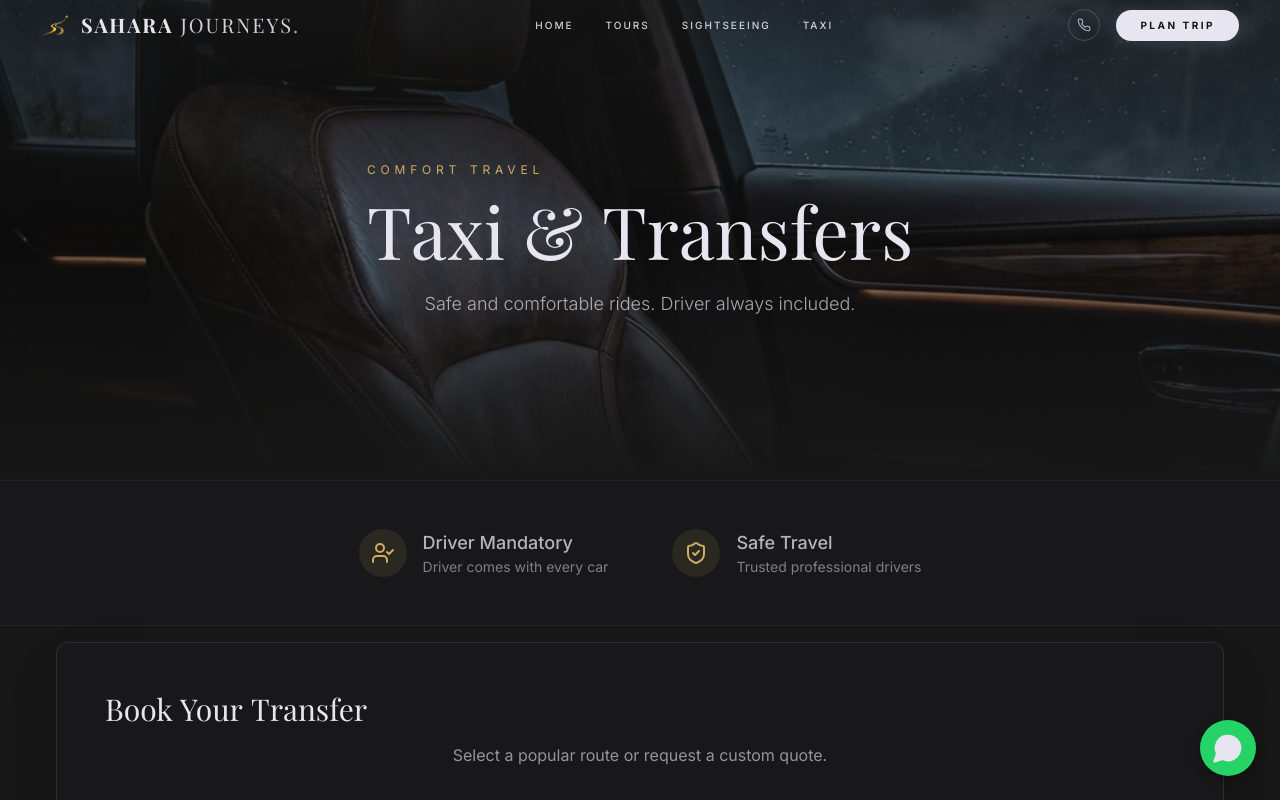
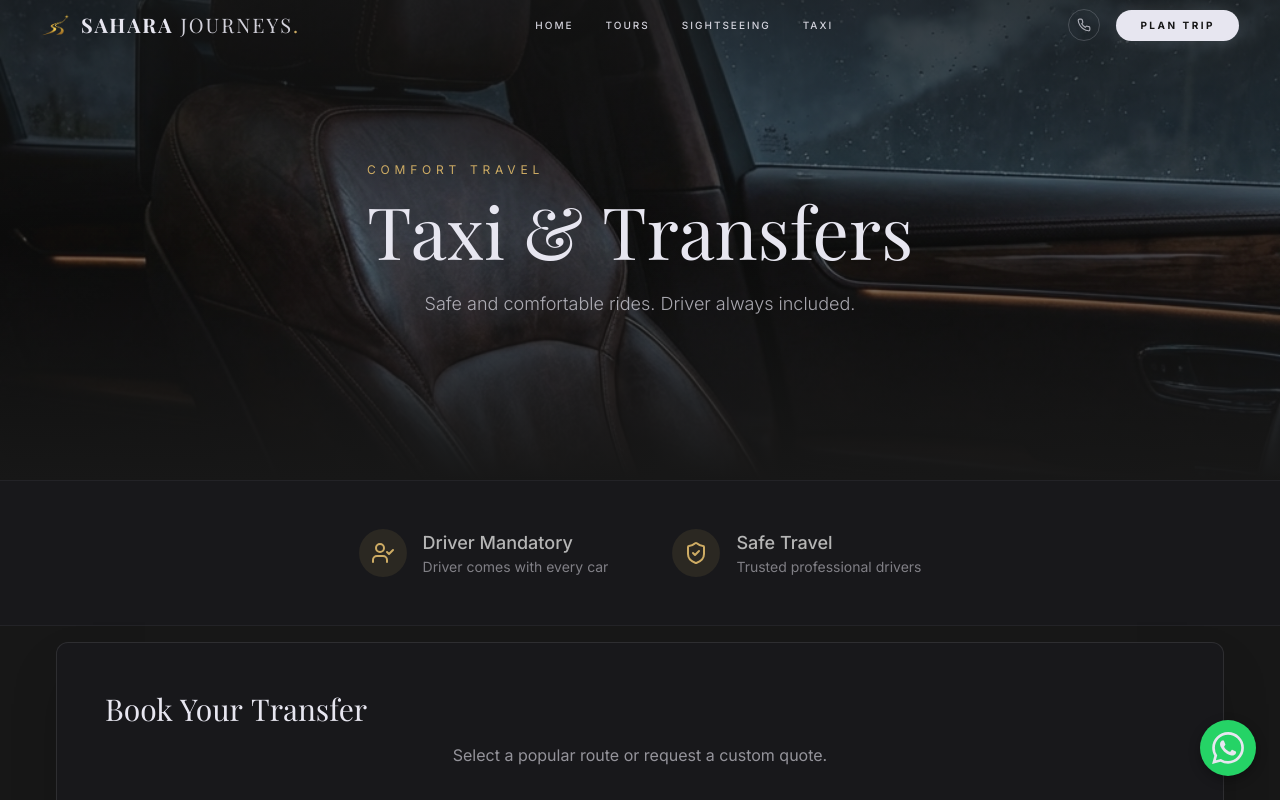
Before and after one commit to sashankbanda/sahara_travels_prototype, a React (Vite) app: page /transfers in a window 1280 px wide. Shown: the top 800 px of the page. Built offline with nearby package versions, Linux system fonts and the light colour scheme; a web font is replaced by a local one.

Commit message:
added whatsapp logo

```diff
--- a/src/components/home/Navbar.tsx
+++ b/src/components/home/Navbar.tsx
@@ -116,9 +116,9 @@
                     href="https://wa.me/910000000000"
                     target="_blank"
                     rel="noopener noreferrer"
-                    className="fixed bottom-6 right-6 z-[60] bg-[#25D366] text-white p-4 rounded-full shadow-2xl hover:bg-[#20bd5a] transition-colors"
+                    className="fixed bottom-6 right-6 z-[60] bg-[#25D366] text-white w-12 h-12 flex items-center justify-center rounded-full shadow-2xl hover:bg-[#20bd5a] transition-colors"
                 >
-                    <svg xmlns="http://www.w3.org/2000/svg" width="24" height="24" viewBox="0 0 24 24" fill="none" stroke="currentColor" strokeWidth="2" strokeLinecap="round" strokeLinejoin="round"><path d="M21 11.5a8.38 8.38 0 0 1-.9 3.8 8.5 8.5 0 0 1-7.6 4.7 8.38 8.38 0 0 1-3.8-.9L3 21l1.9-5.7a8.38 8.38 0 0 1-.9-3.8 8.5 8.5 0 0 1 4.7-7.6 8.38 8.38 0 0 1 3.8-.9h.5a8.48 8.48 0 0 1 8 8v.5z"></path></svg>
+                    <svg viewBox="0 0 24 24" className="w-6 h-6 fill-current" xmlns="http://www.w3.org/2000/svg"><path d="M17.472 14.382c-.297-.149-1.758-.867-2.03-.967-.273-.099-.471-.148-.67.15-.197.297-.767.966-.94 1.164-.173.199-.347.223-.644.075-.297-.15-1.255-.463-2.39-1.475-.883-.788-1.48-1.761-1.653-2.059-.173-.297-.018-.458.13-.606.134-.133.298-.347.446-.52.149-.174.198-.298.298-.497.099-.198.05-.371-.025-.52-.075-.149-.669-1.612-.916-2.207-.242-.579-.487-.5-.669-.51-.173-.008-.371-.01-.57-.01-.198 0-.52.074-.792.372-.272.297-1.04 1.016-1.04 2.479 0 1.462 1.065 2.875 1.213 3.074.149.198 2.096 3.2 5.077 4.487.709.306 1.262.489 1.694.625.712.227 1.36.195 1.871.118.571-.085 1.758-.719 2.006-1.413.248-.694.248-1.289.173-1.413-.074-.124-.272-.198-.57-.347m-5.421 7.403h-.004a9.87 9.87 0 01-5.031-1.378l-.361-.214-3.741.982.998-3.648-.235-.374a9.86 9.86 0 01-1.51-5.26c.001-5.45 4.436-9.884 9.888-9.884 2.64 0 5.122 1.03 6.988 2.898a9.825 9.825 0 012.893 6.994c-.003 5.45-4.437 9.884-9.885 9.884m8.413-18.297A11.815 11.815 0 0012.05 0C5.495 0 .16 5.335.157 11.892c0 2.096.547 4.142 1.588 5.945L.057 24l6.305-1.654a11.882 11.882 0 005.683 1.448h.005c6.554 0 11.89-5.335 11.893-11.893a11.821 11.821 0 00-3.48-8.413Z" /></svg>
                 </a>
             )}
 
--- a/src/components/home/WhatsAppButton.tsx
+++ b/src/components/home/WhatsAppButton.tsx
@@ -17,7 +17,7 @@
             className="fixed bottom-6 right-6 z-50 flex items-center justify-center w-14 h-14 bg-[#25D366] text-white rounded-full shadow-[0_4px_12px_rgba(0,0,0,0.3)] hover:bg-[#20bd5a] hover:scale-110 hover:shadow-[0_6px_16px_rgba(0,0,0,0.4)] transition-all duration-300 group"
             aria-label="Chat on WhatsApp"
         >
-            <MessageCircle className="w-8 h-8 fill-current" />
+            <svg viewBox="0 0 24 24" className="w-8 h-8 fill-current" xmlns="http://www.w3.org/2000/svg"><path d="M17.472 14.382c-.297-.149-1.758-.867-2.03-.967-.273-.099-.471-.148-.67.15-.197.297-.767.966-.94 1.164-.173.199-.347.223-.644.075-.297-.15-1.255-.463-2.39-1.475-.883-.788-1.48-1.761-1.653-2.059-.173-.297-.018-.458.13-.606.134-.133.298-.347.446-.52.149-.174.198-.298.298-.497.099-.198.05-.371-.025-.52-.075-.149-.669-1.612-.916-2.207-.242-.579-.487-.5-.669-.51-.173-.008-.371-.01-.57-.01-.198 0-.52.074-.792.372-.272.297-1.04 1.016-1.04 2.479 0 1.462 1.065 2.875 1.213 3.074.149.198 2.096 3.2 5.077 4.487.709.306 1.262.489 1.694.625.712.227 1.36.195 1.871.118.571-.085 1.758-.719 2.006-1.413.248-.694.248-1.289.173-1.413-.074-.124-.272-.198-.57-.347m-5.421 7.403h-.004a9.87 9.87 0 01-5.031-1.378l-.361-.214-3.741.982.998-3.648-.235-.374a9.86 9.86 0 01-1.51-5.26c.001-5.45 4.436-9.884 9.888-9.884 2.64 0 5.122 1.03 6.988 2.898a9.825 9.825 0 012.893 6.994c-.003 5.45-4.437 9.884-9.885 9.884m8.413-18.297A11.815 11.815 0 0012.05 0C5.495 0 .16 5.335.157 11.892c0 2.096.547 4.142 1.588 5.945L.057 24l6.305-1.654a11.882 11.882 0 005.683 1.448h.005c6.554 0 11.89-5.335 11.893-11.893a11.821 11.821 0 00-3.48-8.413Z" /></svg>
             <span className="absolute right-full mr-3 bg-white text-black px-3 py-1.5 rounded-lg text-sm font-medium opacity-0 group-hover:opacity-100 transition-opacity duration-300 whitespace-nowrap shadow-lg pointer-events-none">
                 Chat with us
             </span>
```
